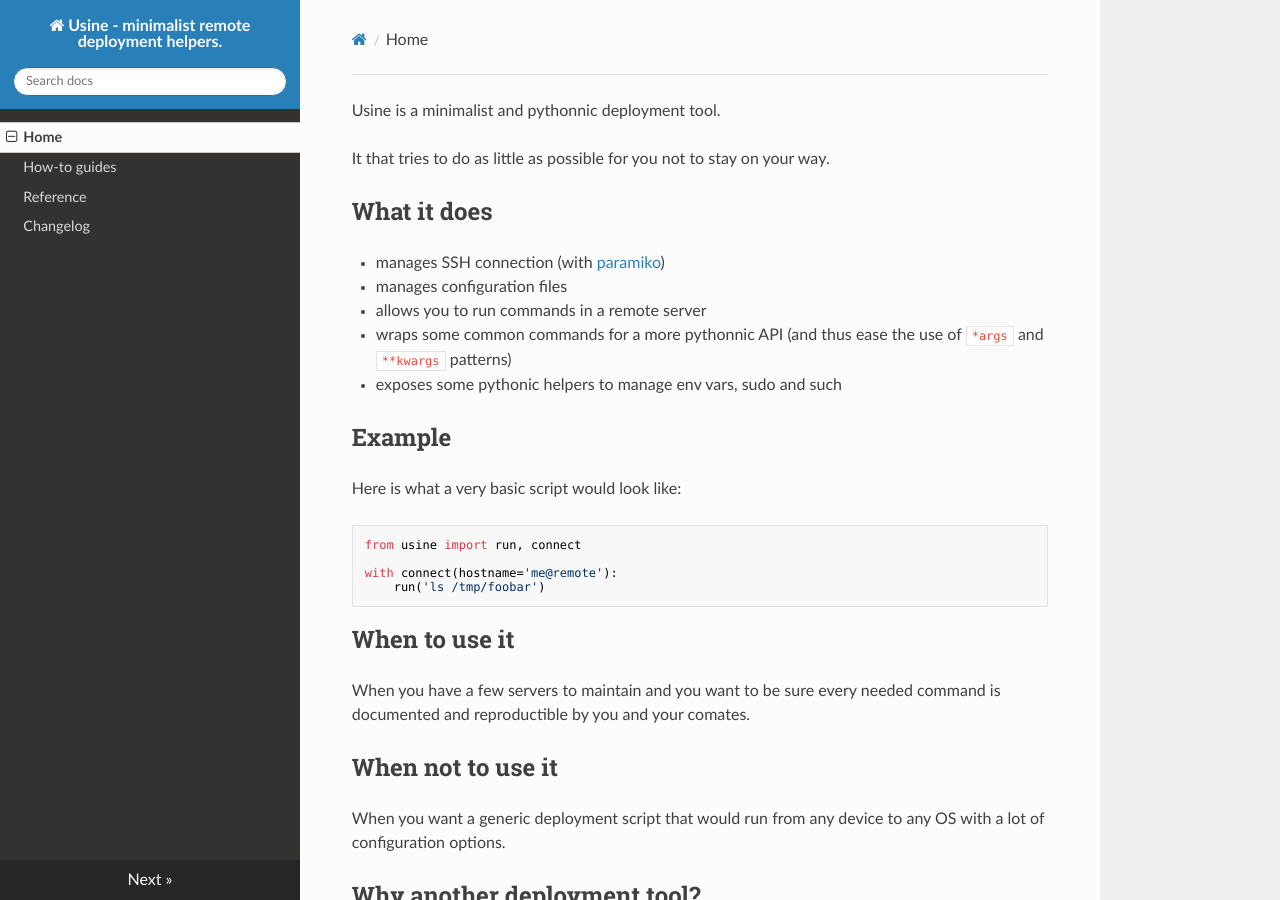
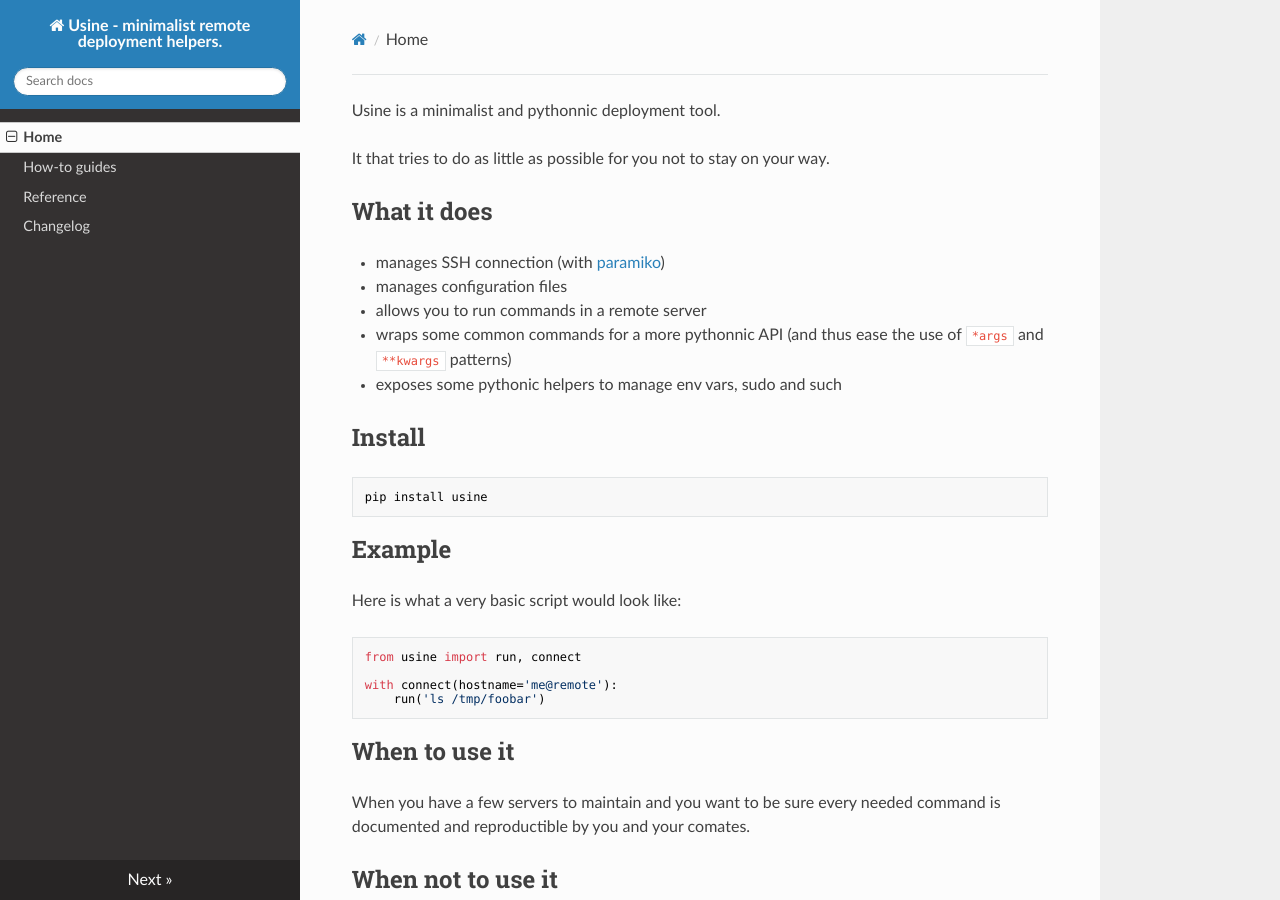
Before and after one commit to pyrates/usine, an MkDocs documentation site: the page built from docs/index.md, in a window 1280 px wide and 900 px high. Built offline with MkDocs 1.6.1, drawn with Linux system fonts in a browser that asks for light colours; nearby versions of some CDN libraries; old or Windows-style settings are respelled for this version of MkDocs.

Commit message:
Add install in index.md

```diff
--- a/docs/index.md
+++ b/docs/index.md
@@ -12,6 +12,12 @@
 - wraps some common commands for a more pythonnic API (and thus ease the use of
   `*args` and `**kwargs` patterns)
 - exposes some pythonic helpers to manage env vars, sudo and such
+
+
+## Install
+
+
+    pip install usine
 
 
 ## Example
```
Also changed, not shown: docs/how-to.md (+1 -1 lines).
